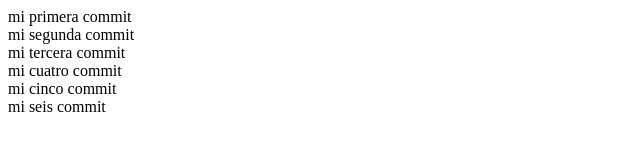
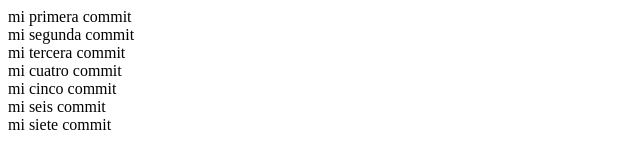
Before and after one commit to jcharris37/git__curso_j, a plain HTML site: page index.html in a window 1280 px wide. Shown: the whole page, without its empty margins (0-640 px from the left). Drawn offline with Linux system fonts and the light colour scheme.

Commit message:
seven commit

```diff
--- a/index.html
+++ b/index.html
@@ -12,5 +12,6 @@
     <div>mi cuatro commit</div>
     <div>mi cinco commit</div>
     <div>mi seis commit</div>
+    <div>mi siete commit</div>
 </body>
 </html>
```
